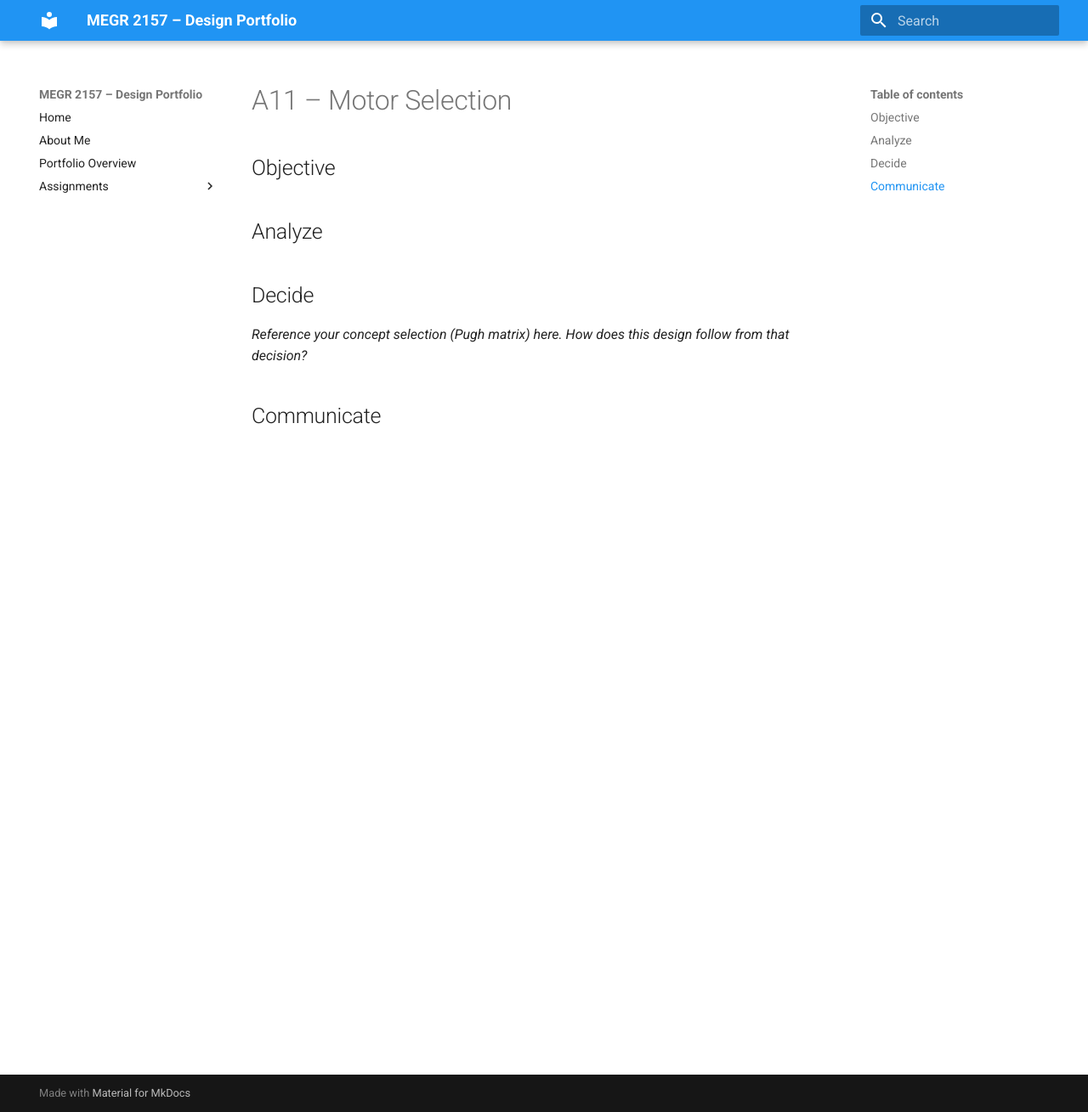
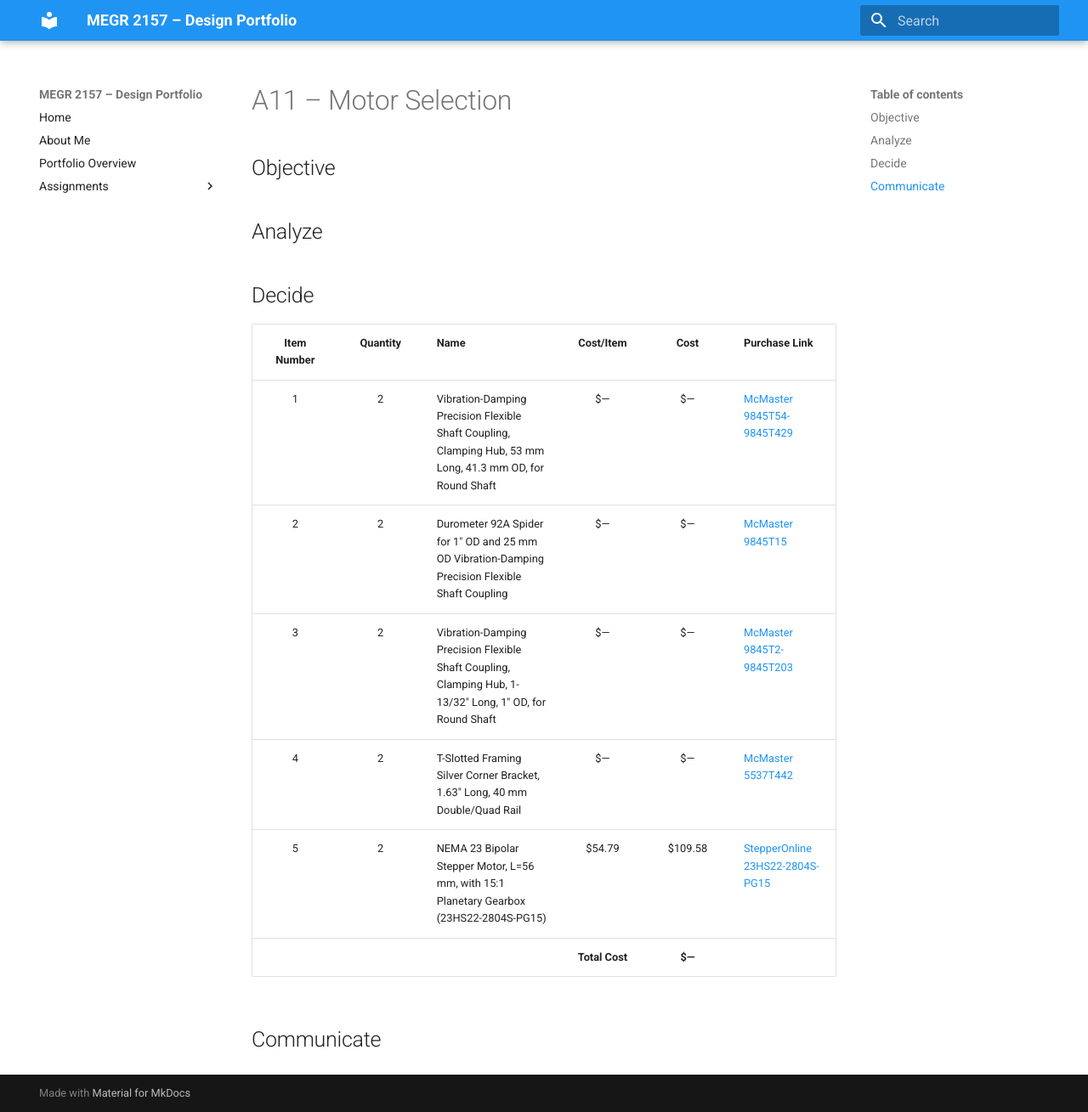
Before and after one commit to estdenis-clt/-megr2157-portfolio, an MkDocs documentation site: the page built from docs/assignments/a11/index.md, in a window 1280 px wide and 1309 px high. Shown: the whole window at 85% size. Built offline with MkDocs 1.6.1 and Material for MkDocs 9.7.7, drawn with Linux system fonts in a browser that asks for light colours.

Commit message:
Update index.md

```diff
--- a/docs/assignments/a11/index.md
+++ b/docs/assignments/a11/index.md
@@ -7,6 +7,15 @@
 
 
 ## Decide
-_Reference your concept selection (Pugh matrix) here. How does this design follow from that decision?_
+
+| Item Number | Quantity | Name | Cost/Item | Cost | Purchase Link |
+| :---: | :---: | :--- | :---: | :---: | :--- |
+| 1 | 2 | Vibration-Damping Precision Flexible Shaft Coupling, Clamping Hub, 53 mm Long, 41.3 mm OD, for Round Shaft | $— | $— | [McMaster 9845T54-9845T429](https://www.mcmaster.com/9845T54-9845T429/) |
+| 2 | 2 | Durometer 92A Spider for 1" OD and 25 mm OD Vibration-Damping Precision Flexible Shaft Coupling | $— | $— | [McMaster 9845T15](https://www.mcmaster.com/9845T15/) |
+| 3 | 2 | Vibration-Damping Precision Flexible Shaft Coupling, Clamping Hub, 1-13/32" Long, 1" OD, for Round Shaft | $— | $— | [McMaster 9845T2-9845T203](https://www.mcmaster.com/9845T2-9845T203/) |
+| 4 | 2 | T-Slotted Framing Silver Corner Bracket, 1.63" Long, 40 mm Double/Quad Rail | $— | $— | [McMaster 5537T442](https://www.mcmaster.com/5537T442/) |
+| 5 | 2 | NEMA 23 Bipolar Stepper Motor, L=56 mm, with 15:1 Planetary Gearbox (23HS22-2804S-PG15) | $54.79 | $109.58 | [StepperOnline 23HS22-2804S-PG15](https://www.omc-stepperonline.com/nema-23-stepper-motor-bipolar-l-56mm-w-gear-ratio-15-1-planetary-gearbox-23hs22-2804s-pg15) |
+| | | | **Total Cost** | **$—** | |
+
 
 ## Communicate
```
